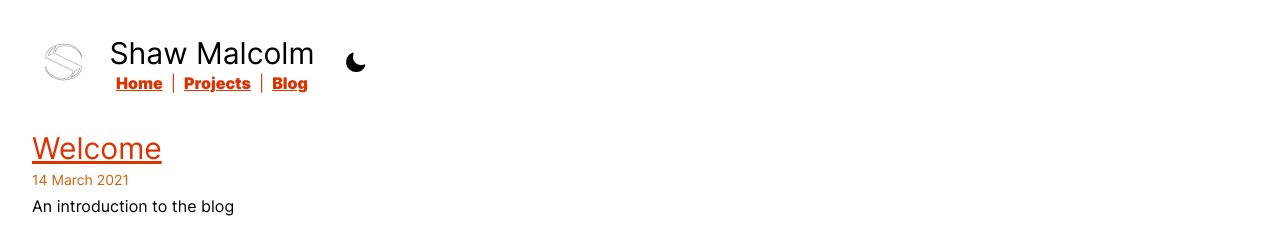
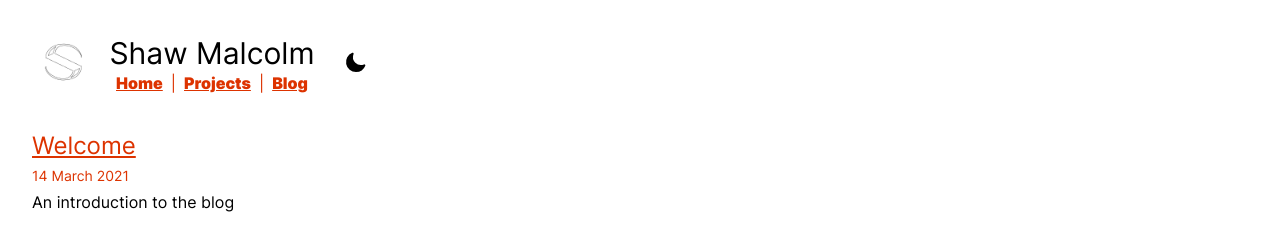
Before and after one commit to dwyafon/shaw-malcolm-portfolio, a Next.js app: page /blog in a window 1280 px wide. Shown: the top 240 px of the page. Built offline with nearby package versions, Linux system fonts and the light colour scheme.

Commit message:
change blog title font size

```diff
--- a/pages/blog.js
+++ b/pages/blog.js
@@ -12,14 +12,14 @@ export default function Blog({ posts }) {
         {Posts.map(({ frontmatter: { title, description, date }, slug }) => (
           <article key={slug}>
             <header>
-              <h3 className='mb-1 text-3xl'>
+              <h3 className='mb-1 text-base'>
                 <Link href={'/post/[slug]'} as={`/post/${slug}`}>
-                  <a className='text-3xl text-orange  anchor no-underline'>
+                  <a className='text-2xl text-pumpkin anchor'>
                     {title}
                   </a>
                 </Link>
               </h3>
-              <p className='text-sm mb-1 text-orange dark:text-cream'>{date}</p>
+              <p className='text-sm mb-1 text-pumpkin dark:text-cream'>{date}</p>
             </header>
             <section>
               <p className='mb-8 text-black dark:text-cream'>{description}</p>
--- a/pages/index.js
+++ b/pages/index.js
@@ -12,16 +12,16 @@ export default function Home() {
       </Head>
       <Layout>
         {' '}
-        <div className='flex sm:flex-col lg:flex-row lg:mx-24'>
+        <div className='flex sm:flex-col lg:flex-row lg:mx-32'>
           <div className='flex justify-center mb-2 flex-shrink-0'>
             <img
               src='/images/shaw-profile-pic.png'
               alt='Shaw Malcolm profile photo'
-              className='flex justify-center rounded-full profile sm:h-44 sm:w-44 xl:h-'
+              className='flex justify-center rounded profile sm:h-44'
             />
           </div>
 
-          <div className='mx-5 sm:mx-4 md:mx-16 lg:mx-24 xl:mx-36 xxl:mx-48 text-black dark:text-cream'>
+          <div className='mx-5 sm:mx-4 md:mx-16 lg:mx-24 xl:mx-36 text-black dark:text-cream'>
             <p className='mb-4'>
               I'm a junior developer who excels at translating UI designs into
               responsive and accessible layouts with JavaScript, TypeScript, and
--- a/pages/projects.js
+++ b/pages/projects.js
@@ -31,7 +31,7 @@ export default function Projects({ projects }) {
               <header>
                 <h2 className='mb'>
                   <Link href={'/project/[slug]'} as={`/project/${slug}`}>
-                    <a className='text-lg anchor no-underline'>{title}</a>
+                    <a className='text-base anchor no-underline'>{title}</a>
                   </Link>
                 </h2>
                 <p className='text-sm mb-1 text-black dark:text-white'>{description}</p>
```
